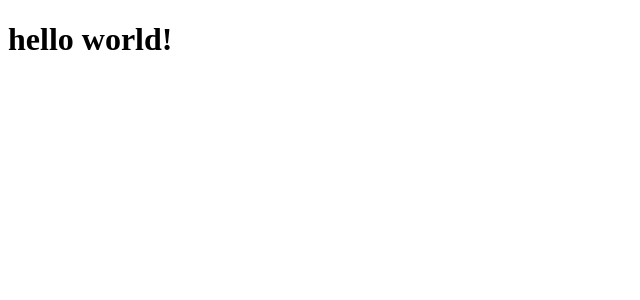
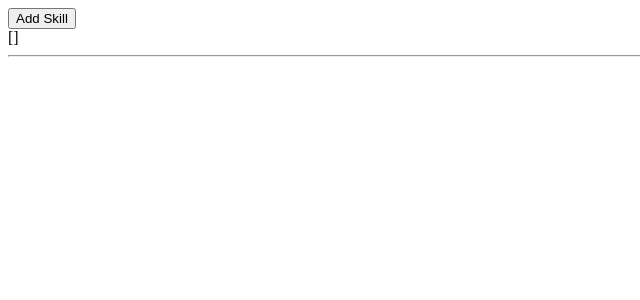
Before and after one commit to dreiv/ng-form-array, an Angular app: page / in a window 1280 px wide. Shown: the top 300 px of the page, without its empty margins (0-640 px from the left). Built offline with nearby package versions, Linux system fonts and the light colour scheme.

Commit message:
add skills

```diff
--- a/src/app/app.component.html
+++ b/src/app/app.component.html
@@ -1 +1 @@
-<h1>hello world!</h1>
+<app-skills></app-skills>
--- a/src/app/app.module.ts
+++ b/src/app/app.module.ts
@@ -3,10 +3,12 @@ import { NgModule } from '@angular/core';
 import { ReactiveFormsModule } from '@angular/forms';
 
 import { AppComponent } from './app.component';
+import { SkillsComponent } from './skills/skills.component';
 
 @NgModule({
   declarations: [
-    AppComponent
+    AppComponent,
+    SkillsComponent
   ],
   imports: [
     BrowserModule,
--- /dev/null
+++ b/src/app/skills/skills.component.html
@@ -0,0 +1,8 @@
+<button (click)="addSkill()">Add Skill</button><br>
+
+{{skills.value | json }}
+<hr>
+
+<div *ngFor="let control of skills.controls; index as i">
+  <input [formControl]="skills.controls[i]" />
+</div>
--- /dev/null
+++ b/src/app/skills/skills.component.ts
@@ -0,0 +1,19 @@
+import { Component, OnInit } from '@angular/core';
+import { FormArray, FormControl } from '@angular/forms';
+
+@Component({
+  selector: 'app-skills',
+  templateUrl: './skills.component.html',
+  styleUrls: ['./skills.component.scss']
+})
+export class SkillsComponent implements OnInit {
+  skills = new FormArray([]);
+
+  constructor() {}
+
+  ngOnInit(): void {}
+
+  addSkill(): void {
+    this.skills.push(new FormControl(''));
+  }
+}
```
Also changed, not shown: src/app/skills/skills.component.scss (added).
